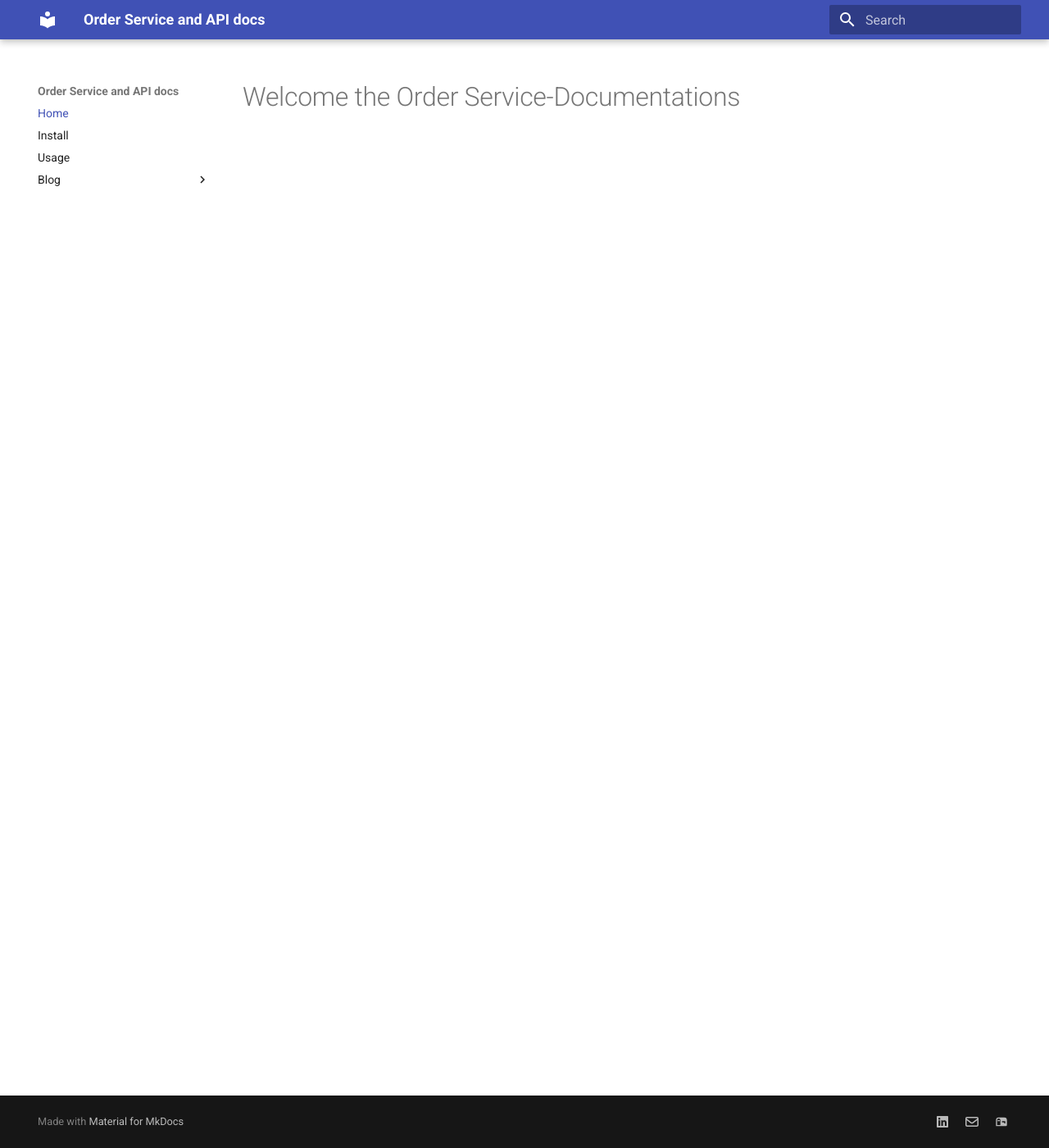
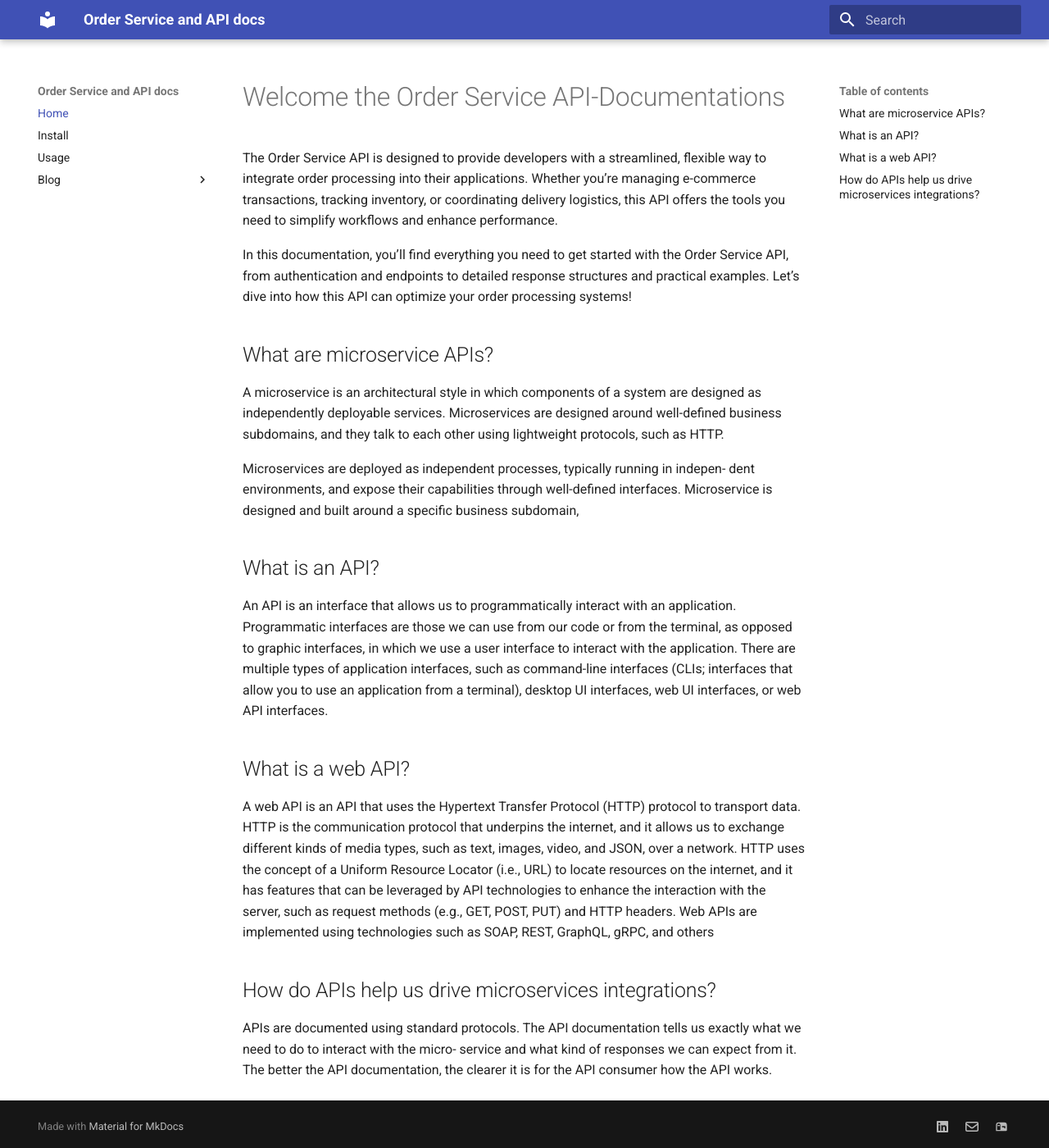
Before and after one commit to bfium/Order-Service-Docs, an MkDocs documentation site: the page built from docs/index.md, in a window 1280 px wide and 1400 px high. Shown: the whole window at 82% size. Built offline with MkDocs 1.6.1 and Material for MkDocs 9.7.7, drawn with Linux system fonts in a browser that asks for light colours.

Commit message:
adding introduction

```diff
--- a/docs/index.md
+++ b/docs/index.md
@@ -1 +1,29 @@
-# Welcome the Order Service-Documentations
+# Welcome the Order Service API-Documentations
+The Order Service API is designed to provide developers with a streamlined,
+flexible way to integrate order processing into their applications.
+Whether you’re managing e-commerce transactions, tracking inventory,
+or coordinating delivery logistics, this API offers the tools you need to simplify workflows and enhance performance.
+
+In this documentation, you’ll find everything you need to get started with the Order Service API,
+from authentication and endpoints to detailed response structures and practical examples.
+Let’s dive into how this API can optimize your order processing systems!
+
+## What are microservice APIs?
+A microservice is an architectural style in which components of a system are designed as independently deployable services.
+Microservices are designed around well-defined business subdomains, and they talk to each other using lightweight protocols, such as HTTP.
+
+Microservices are deployed as independent processes, typically running in indepen- dent environments, and expose their capabilities through well-defined interfaces.
+Microservice is designed and built around a specific business subdomain,
+
+## What is an API?
+An API is an interface that allows us to programmatically interact with an application. Programmatic interfaces are those we can use from our code or from the terminal, as opposed to graphic interfaces, in which we use a user interface to interact with the application.
+There are multiple types of application interfaces, such as command-line interfaces (CLIs; interfaces that allow you to use an application from a terminal), desktop UI interfaces, web UI interfaces, or web API interfaces.
+
+## What is a web API?
+A web API is an API that uses the Hypertext Transfer Protocol (HTTP) protocol to transport data.
+HTTP is the communication protocol that underpins the internet, and it allows us to exchange different kinds of media types, such as text, images, video, and JSON, over a network. HTTP uses the concept of a Uniform Resource Locator (i.e., URL) to locate resources on the internet, and it has features that can be leveraged by API technologies to enhance the interaction with the server, such as request methods (e.g., GET, POST, PUT) and HTTP headers.
+Web APIs are implemented using technologies such as SOAP, REST, GraphQL, gRPC, and others
+
+## How do APIs help us drive microservices integrations?
+APIs are documented using standard protocols. The API documentation tells us exactly what we need to do to interact with the micro- service and what kind of responses we can expect from it.
+The better the API documentation, the clearer it is for the API consumer how the API works.
```
Also changed, not shown: docs/blog/author/barth_feudong.md (+1 -0 lines).
